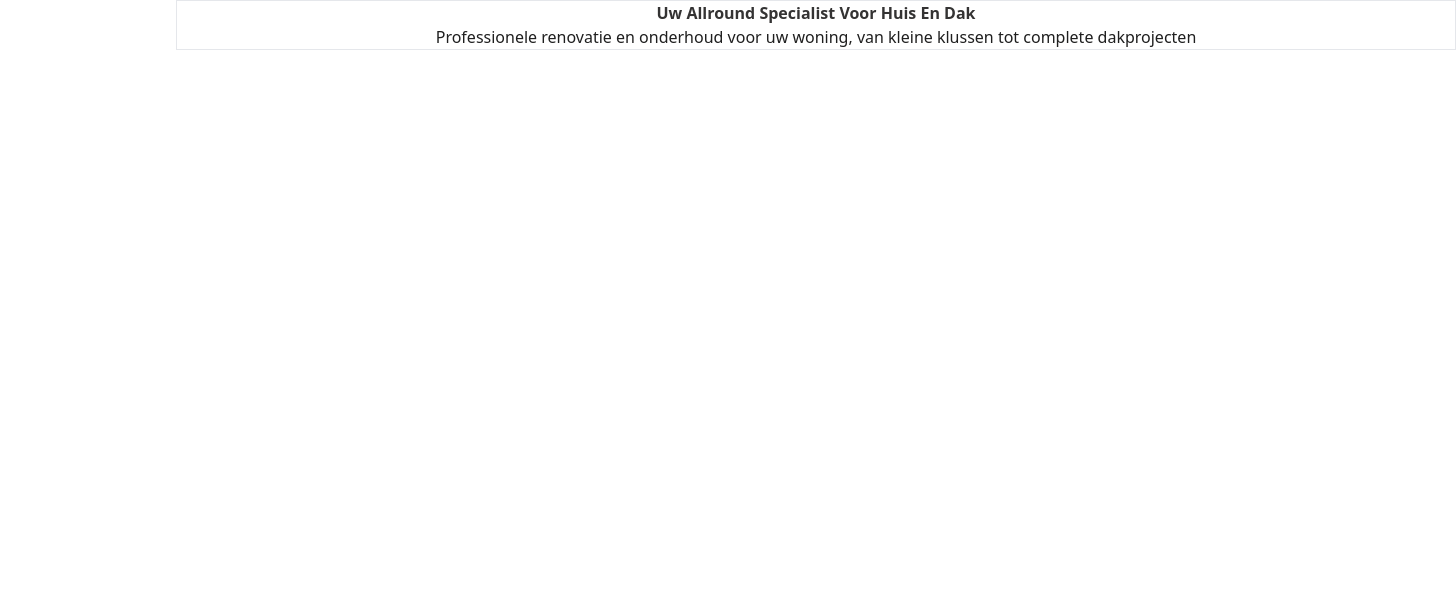
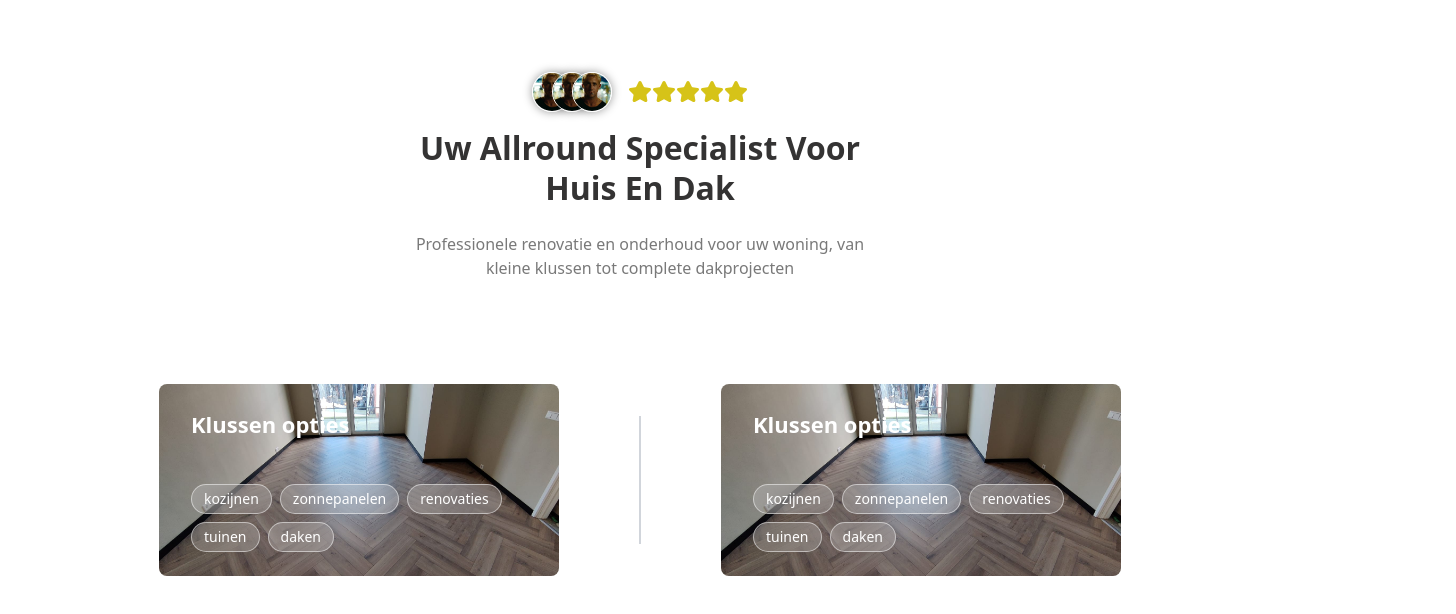
Before and after one commit to milansk05/A.-Groen-Klus-en-rietdekkersbedrijf, a Next.js app in the folder webapp/: page / in a window 1280 px wide. Shown: the top 614 px of the page, 1456 px wide, since content can reach past the window. Built offline with nearby package versions, Linux system fonts and the light colour scheme.

Commit message:
changes added to hero

```diff
--- a/webapp/src/app/layout.tsx
+++ b/webapp/src/app/layout.tsx
@@ -9,7 +9,7 @@ const bricolageGrotesque = Bricolage_Grotesque({
 });
 
 export const metadata: Metadata = {
-  title: "Create Next App",
+  title: "A. Groen",
   description: "Generated by create next app",
 };
 
--- a/webapp/src/app/page.tsx
+++ b/webapp/src/app/page.tsx
@@ -1,11 +1,46 @@
-import Image from "next/image";
-
 export default function Home() {
   return (
-    <div className="container mx-44 flex justify-center">
-      <div className="flex flex-col items-center border w-full">
-        <h1 className="text-[32px] font-semibold text-center text-base">Uw Allround Specialist Voor Huis En Dak</h1>
-        <p className="text-[16px] text-center text-accent">Professionele renovatie en onderhoud voor uw woning, van kleine klussen tot complete dakprojecten</p>
+    <div className="container mx-auto flex flex-col items-center my-20">
+      <div className="flex flex-col items-center gap-6 w-full">
+        <div className="w-full flex justify-center">
+          <div className="relative w-[6rem]">
+            <img className="absolute -top-2 left-0 w-10 h-10 object-cover rounded-full shadow-[0_0px_10px_0px_rgba(0,0,0,0.4)] border border-white" src="foto.jpg" />
+            <img className="absolute -top-2 left-5 w-10 h-10 object-cover rounded-full shadow-[0_0px_10px_0px_rgba(0,0,0,0.4)] border border-white" src="foto.jpg" />
+            <img className="absolute -top-2 left-10 w-10 h-10 object-cover rounded-full shadow-[0_0px_10px_0px_rgba(0,0,0,0.4)] border border-white" src="foto.jpg" />
+          </div>
+          <div className="flex">
+            <img src="star.svg" />
+            <img src="star.svg" />
+            <img src="star.svg" />
+            <img src="star.svg" />
+            <img src="star.svg" />
+          </div>
+        </div>
+        <h1 className="text-[32px] font-semibold text-center text-[#343333] leading-10">Uw Allround Specialist Voor <br></br> Huis En Dak</h1>
+        <p className="text-[16px] text-center text-[#1F1F1F]/60">Professionele renovatie en onderhoud voor uw woning, van <br></br> kleine klussen tot complete dakprojecten</p>
+        <div className="w-full mt-20 flex justify-center gap-20 items-center">
+          <div className="w-[25rem] h-[12rem] bg-[url('/vloer.jpg')] bg-cover rounded-lg px-8 py-6 flex flex-col justify-between">
+            <h2 className="text-white text-[22px] font-semibold">Klussen opties</h2>
+            <div className="text-white flex flex-wrap gap-2 text-sm">
+              <span className="bg-white/20 px-3 py-1 border rounded-full border-white/50 backdrop-blur-lg">kozijnen</span>
+              <span className="bg-white/20 px-3 py-1 border rounded-full border-white/50 backdrop-blur-lg">zonnepanelen</span>
+              <span className="bg-white/20 px-3 py-1 border rounded-full border-white/50 backdrop-blur-lg">renovaties</span>
+              <span className="bg-white/20 px-3 py-1 border rounded-full border-white/50 backdrop-blur-lg">tuinen</span>
+              <span className="bg-white/20 px-3 py-1 border rounded-full border-white/50 backdrop-blur-lg">daken</span>
+            </div>
+          </div>
+          <span className="w-[2px] h-32 bg-gray-300"></span>
+          <div className="w-[25rem] h-[12rem] bg-[url('/vloer.jpg')] bg-cover rounded-lg px-8 py-6 flex flex-col justify-between">
+            <h2 className="text-white text-[22px] font-semibold">Klussen opties</h2>
+            <div className="text-white flex flex-wrap gap-2 text-sm">
+              <span className="bg-white/20 px-3 py-1 border rounded-full border-white/50 backdrop-blur-lg">kozijnen</span>
+              <span className="bg-white/20 px-3 py-1 border rounded-full border-white/50 backdrop-blur-lg">zonnepanelen</span>
+              <span className="bg-white/20 px-3 py-1 border rounded-full border-white/50 backdrop-blur-lg">renovaties</span>
+              <span className="bg-white/20 px-3 py-1 border rounded-full border-white/50 backdrop-blur-lg">tuinen</span>
+              <span className="bg-white/20 px-3 py-1 border rounded-full border-white/50 backdrop-blur-lg">daken</span>
+            </div>
+          </div>
+        </div>
       </div>
     </div>
   );
```
